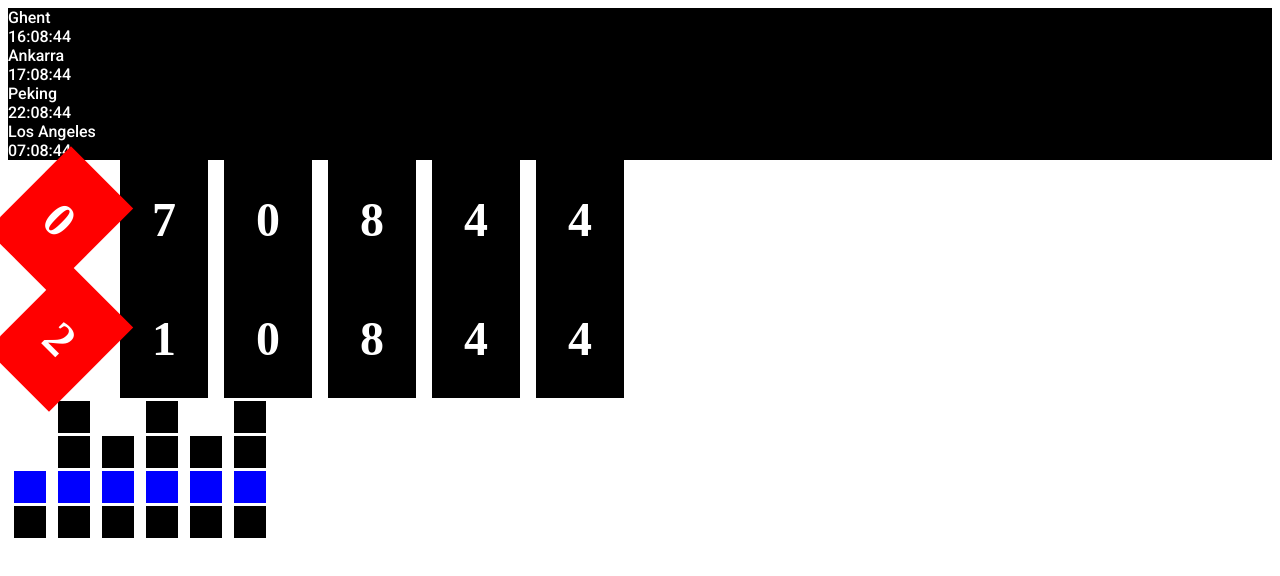
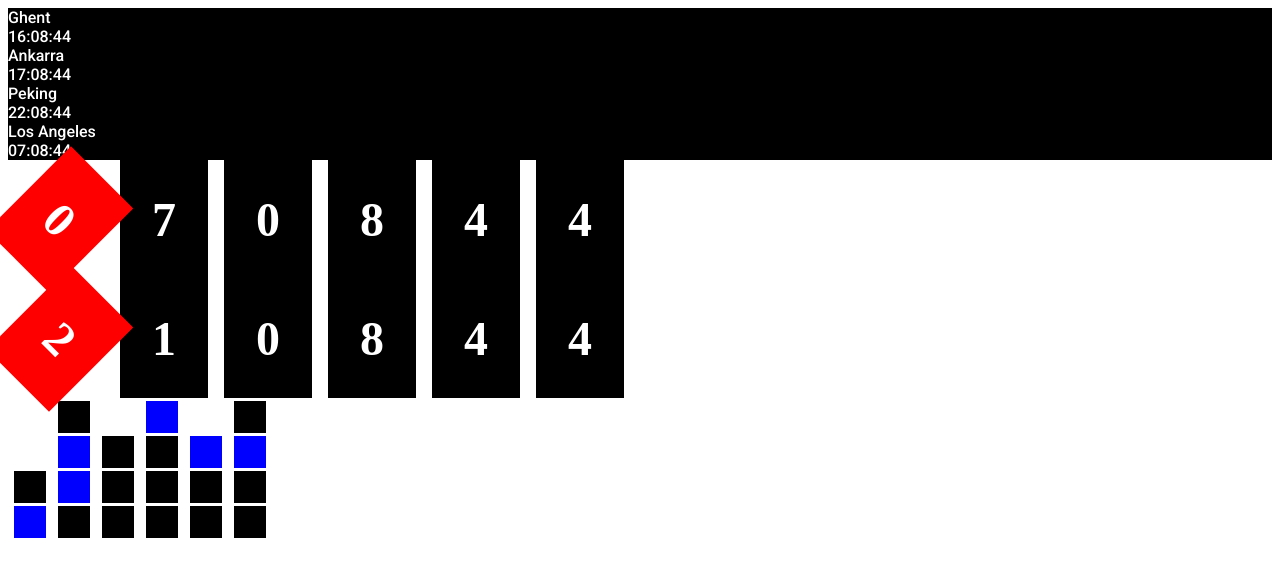
Before and after one commit to pgmgent-1920-students/react-clocks, a React (Create React App) app in the folder client/: page / in a window 1280 px wide. Shown: the top 576 px of the page. Built offline with nearby package versions, Linux system fonts and the light colour scheme.

Commit message:
Added binary logics to LEDStrip

```diff
--- a/client/src/app/components/BinaryClock.js
+++ b/client/src/app/components/BinaryClock.js
@@ -1,18 +1,48 @@
-import React from 'react';
+import React, { useState, useEffect } from 'react';
 
 import LEDStrip from './LEDStrip';
 
 import './BinaryClock.css';
 
-const BinaryClock = () => {
+const BinaryClock = ({utc = 2}) => {
+  const [time, setTime] = useState('00:00:00');
+
+  const convertTimeToString = (t) => {
+    const date = new Date(t);
+    date.setUTCHours(date.getUTCHours() + utc);
+    const h = date.getUTCHours();
+    const m = date.getUTCMinutes();
+    const s = date.getUTCSeconds();
+
+    return `${toBits(h, 2)}:${toBits(m, 2)}:${toBits(s, 2)}`;
+  };
+
+  const toBits = (input, n) => {
+    input = String(input);
+    while (input.length < n) {
+      input = `0${input}`;
+    }
+    return input;
+  };
+
+  useEffect(() => {
+    const tick = () => {
+      const t = new Date().getTime();
+      setTime(convertTimeToString(t));
+    };
+
+    const timerId = setInterval(() => tick(), 500);
+    return () => clearInterval(timerId);
+  }, []);
+
   return (
     <div className="binary-clock">
-      <LEDStrip amount={2} />
-      <LEDStrip amount={4} />
-      <LEDStrip amount={3} />
-      <LEDStrip amount={4} />
-      <LEDStrip amount={3} />
-      <LEDStrip amount={4} />
+      <LEDStrip amount={2} v={time.split(':')[0][0]} />
+      <LEDStrip amount={4} v={time.split(':')[0][1]} />
+      <LEDStrip amount={3} v={time.split(':')[1][0]} />
+      <LEDStrip amount={4} v={time.split(':')[1][1]} />
+      <LEDStrip amount={3} v={time.split(':')[2][0]} />
+      <LEDStrip amount={4} v={time.split(':')[2][1]} />
     </div>
   );
 };
```
